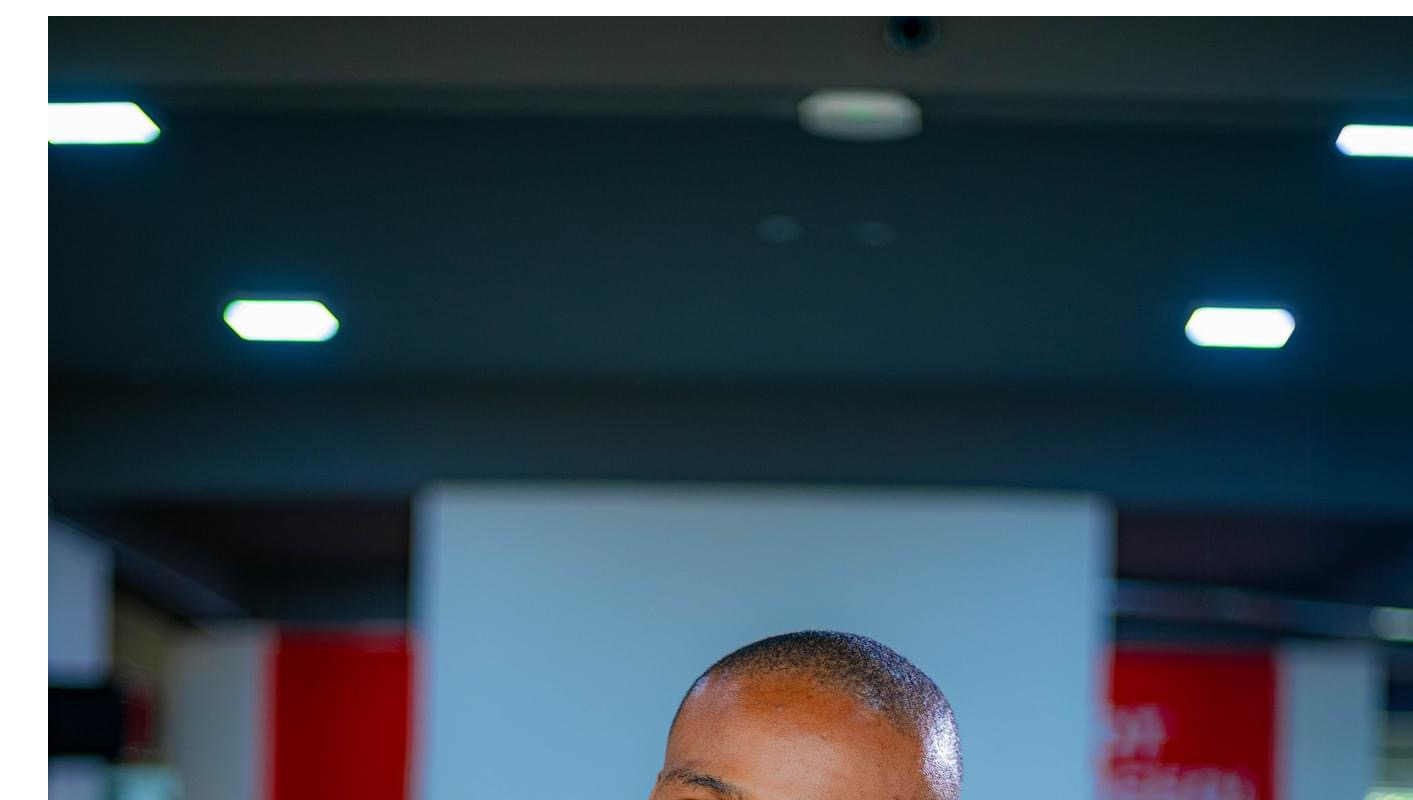
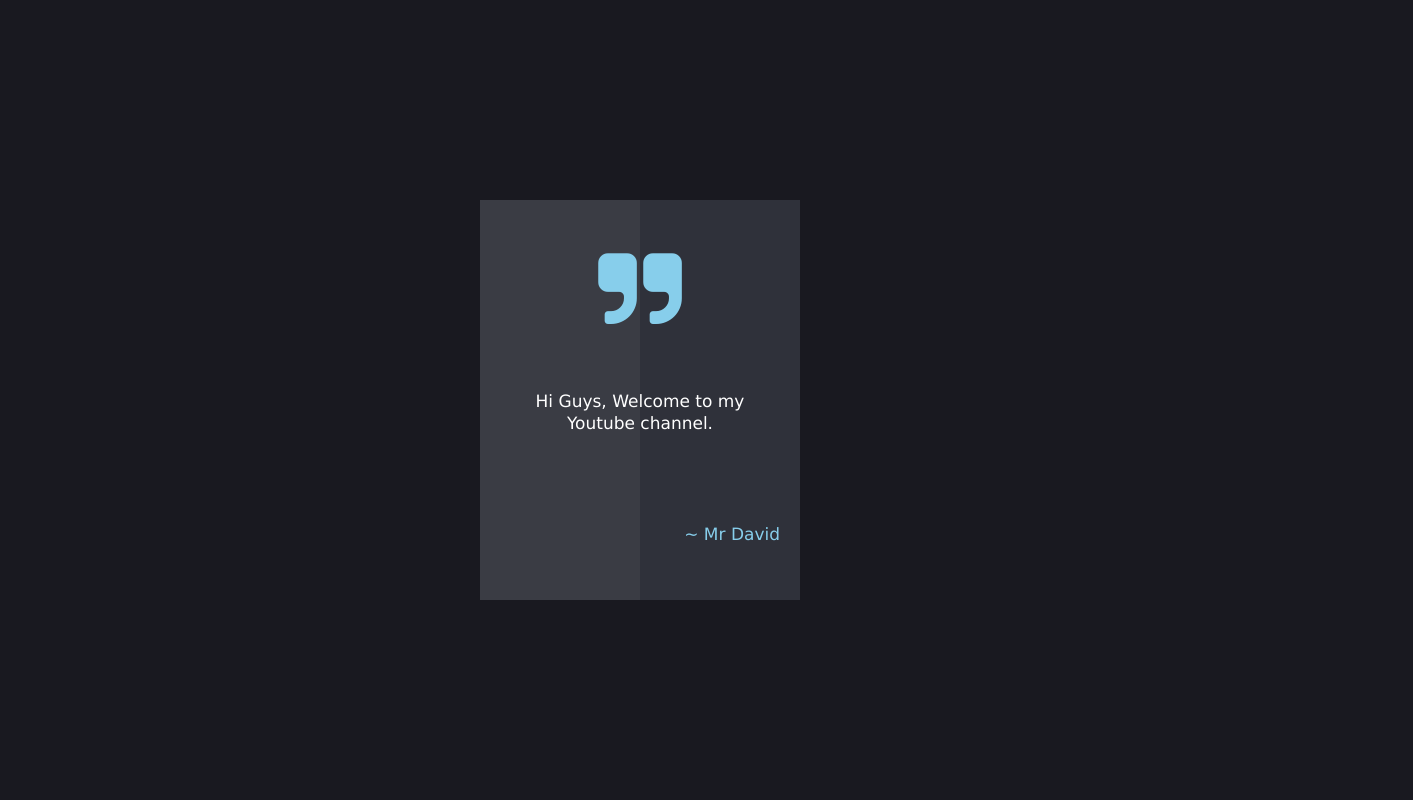
Before and after one commit to Augustine-jr/Quote-Card, a plain HTML site: page index.html in a window 1280 px wide. Shown: the top 800 px of the page, 1413 px wide, since content can reach past the window. Drawn offline with Linux system fonts and the light colour scheme.

Commit message:
added a quote

```diff
--- a/index.html
+++ b/index.html
@@ -1,22 +1,66 @@
 <!DOCTYPE html>
 <html lang="en">
+
 <head>
   <meta charset="UTF-8">
   <meta name="viewport" content="width=device-width, initial-scale=1.0">
+  <link rel="stylesheet" href="https://cdnjs.cloudflare.com/ajax/libs/font-awesome/4.7.0/css/font-awesome.min.css">
   <title>Quote Card</title>
+  <style>
+    body{
+      margin: 0;
+      padding: 0;
+      background: #191920;
+      color: #fff;
+      display: grid;
+      place-items: center;
+      min-height: 100vh;
+      font-family: Verdana, Geneva, Tahoma, sans-serif;
+    }
+    .main{
+      width: 320px;
+      height: 400px;
+      display: grid;
+      text-align: center;
+      align-items: center;
+      background: #2f313a;
+    }
+    .main::before{
+      content: '';
+      position: absolute;
+      width: 160px;
+      height: 400px;
+      background: rgba(255, 255, 255, .05)
+    }
+    .quote{
+      padding: 20px;
+      font-size: 17px;
+      line-height: 22px;
+    }
+    .main i{
+      font-size: 90px;
+      color: skyblue;
+      position: relative;
+      top: 20px;
+    }
+    .author{
+      margin-bottom: 30px;
+      font-size: 17px;
+      color: skyblue;
+      text-align: right;
+      margin-right: 20px;
+    }
+  </style>
 </head>
+
 <body>
+  <div class="main">
+    <i class="fa fa-quote-right"></i>
+    <div class="quote">
+      Hi Guys, Welcome to my Youtube channel.
+    </div>
+    <p class="author">~ Mr David</p>
+  </div>
+</body>
 
-  <figure>
-    <img src="./res/Mr David.JPG" alt="">
-    <div>
-      <blockquote>
-        <p>
-          "Hi guys Welcome to My youtube"
-        </p>
-      </blockquote>
-    </div>
-  </figure>
-
-</body>
 </html>
```
Also changed, not shown: res/Mr David.JPG (deleted), tailwind.config.js (deleted).
